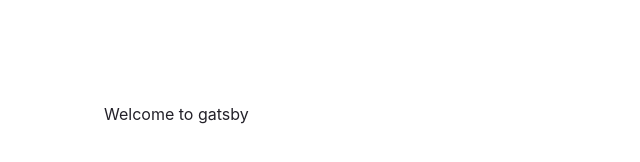
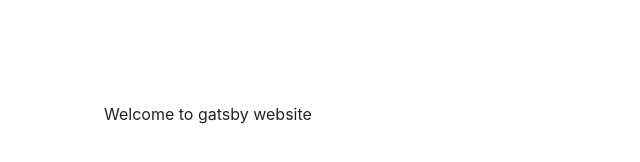
Before and after one commit to Vallarasu14/gatsBySample, a Gatsby site: page / in a window 1280 px wide. Shown: the full height of the page, 0-640 px from the left. Built offline with nearby package versions, Linux system fonts and the light colour scheme; Gatsby itself is replaced by a stand-in of ours.

Commit message:
for checking

```diff
--- a/src/pages/index.js
+++ b/src/pages/index.js
@@ -127,7 +127,7 @@
   return (
     <main style={pageStyles}>
       <div>
-        Welcome to gatsby
+        Welcome to gatsby website
       </div>
     </main>
   )
```
